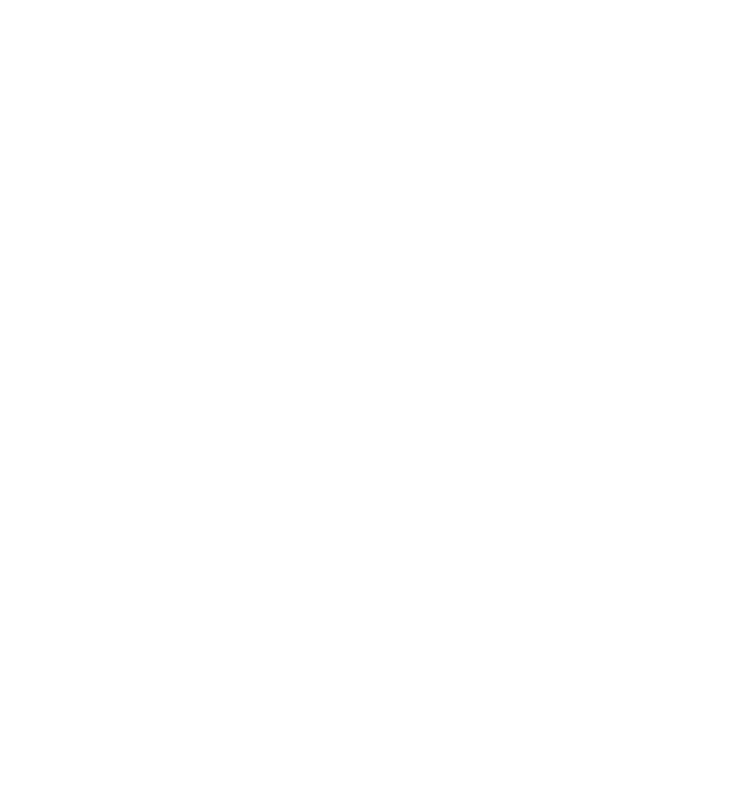
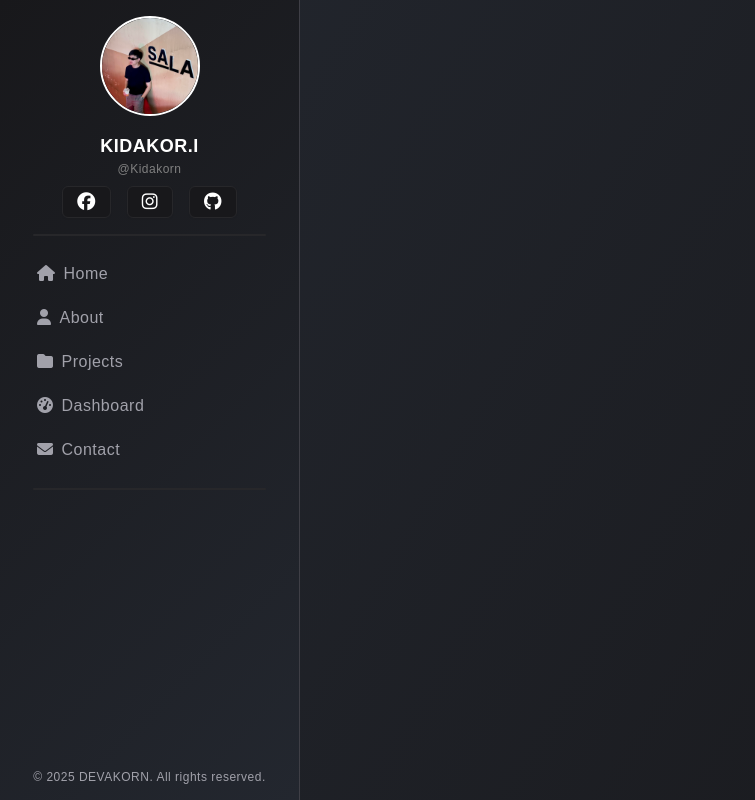
Before and after one commit to kidakorn/DEVAKORN-Web, a plain HTML site: page index.html in a window 1280 px wide. Shown: the whole page, without its empty margins (0-755 px from the left). Drawn offline with Linux system fonts and the light colour scheme.

Commit message:
Add Sidebar

```diff
--- a/css/style.css
+++ b/css/style.css
@@ -3,3 +3,157 @@
 	margin: 0;
 	padding: 0;
 }
+
+body {
+	font-family: 'Mitr', sans-serif;
+	font-weight: 400;
+	font-style: normal;
+	letter-spacing: 0.5px;
+	text-transform: none;
+	white-space: nowrap;
+}
+
+body::after {
+	content: "";
+	display: block;
+	position: fixed;
+	top: 0;
+	left: 0;
+	right: 0;
+	bottom: 0;
+	z-index: -1;
+	background: linear-gradient(120deg, #23272f 0%, #18181b 100%);
+	pointer-events: none;
+}
+
+/*
+  body::after คือ pseudo-element ที่ถูกเพิ่มเข้าไปหลังเนื้อหาใน <body>
+  - content: ""; สร้าง element ว่างๆ
+  - display: block; ทำให้ element นี้เป็น block-level
+  - position: fixed; ให้ element นี้อยู่กับตำแหน่งหน้าจอ ไม่เลื่อนตาม scroll
+  - top, left, right, bottom: 0; ขยาย element ให้เต็มหน้าจอ
+  - z-index: -1; วาง element ไว้ข้างหลังเนื้อหาอื่นๆ
+  - background: linear-gradient(120deg, #23272f 0%, #18181b 100%);
+    ใส่พื้นหลังแบบไล่สี (gradient) จากมุม 120 องศา
+  - pointer-events: none; ไม่ให้ element นี้รับ event การคลิกหรือ hover ใดๆ
+*/
+
+.sidebar {
+	align-items: center;
+	background: linear-gradient(135deg, #18181b 0%, #23272f 100%);
+	border-right: 1px solid #3f3f46;
+	color: #fff;
+	display: flex;
+	flex-direction: column;
+	height: 100%;
+	left: 0;
+	overflow-x: hidden;
+	padding: 16px 20px;
+	position: fixed;
+	top: 0;
+	width: 300px;
+	z-index: 1;
+}
+
+.sidebar hr {
+	border: none;
+	border-top: 2px solid #27272a;
+	border-radius: 100px;
+	margin: 16px 0;
+	width: 90%;
+	align-self: center;
+}
+
+.profile-picture {
+	width: 100px;
+	height: 100px;
+	border-radius: 50%;
+	border: 2px solid #fff;
+	margin-bottom: 20px;
+}
+
+.profile-name {
+	font-size: 18px;
+	font-weight: bold;
+	margin-bottom: 5px;
+}
+
+.profile-link {
+	color: gray;
+	text-decoration: none;
+	font-size: 12px;
+}
+
+.social-links {
+	display: flex;
+	justify-content: center;
+	margin-top: 10px;
+}
+
+.social-links a {
+	margin: 0 8px;
+	color: #fff;
+	text-decoration: none;
+	font-size: 18px;
+	background-color: #18181b;
+	border-radius: 6px;
+	padding: 6px 14px;
+	border: 1px solid #27272a;
+	box-shadow: 0 1px 2px 0 rgba(0, 0, 0, 0.05);
+	transition: background 0.2s, border-color 0.2s, box-shadow 0.2s;
+	display: inline-flex;
+	align-items: center;
+	gap: 6px;
+	font-weight: 500;
+}
+
+.social-links a:hover {
+	background-color: #27272a;
+	border-color: #3f3f46;
+	box-shadow: 0 2px 8px 0 rgba(0, 0, 0, 0.10);
+	color: #a1a1aa;
+}
+
+.sidebar-menu {
+	width: 100%;
+	display: flex;
+	flex-direction: column;
+}
+
+.sidebar-menu a {
+	padding: 12px 16px;
+	text-decoration: none;
+	color: #a1a1aa;
+	display: block;
+	transition: background 0.2s, border-color 0.2s;
+	border-radius: 20px;
+	border: 1px solid transparent;
+}
+
+.sidebar-menu a i {
+	color: #a1a1aa;
+	margin-right: 8px;
+}
+
+.sidebar-menu a:hover {
+	background-color: #27272a;
+	border: 1px solid #3f3f46;
+	color: #fff;
+	transition: background 0.2s, border-color 0.2s;
+}
+
+.sidebar-menu a:hover i {
+	color: #fff;
+	transition: color 0.2s;
+}
+
+.sidebar-footer {
+	margin-top: auto;
+	text-align: center;
+}
+
+.sidebar-footer p {
+	font-size: 12px;
+	color: #a1a1aa;
+	margin-top: 20px;
+}
--- a/index.html
+++ b/index.html
@@ -1,12 +1,47 @@
 <!DOCTYPE html>
 <html lang="en">
+
 <head>
 	<meta charset="UTF-8">
 	<meta name="viewport" content="width=device-width, initial-scale=1.0">
-	<link rel="icon" type="image/x-icon" href="favicon.ico">
+	<link rel="icon" type="image/x-icon" href="/images/logo.ico">
 	<title>DEVAKORN - Website</title>
+	<link rel="stylesheet" href="/css/style.css">
+	<link rel="stylesheet" href="https://cdnjs.cloudflare.com/ajax/libs/font-awesome/6.5.0/css/all.min.css">
+	<link rel="preconnect" href="https://fonts.googleapis.com">
+	<link rel="preconnect" href="https://fonts.gstatic.com" crossorigin>
+	<link href="https://fonts.googleapis.com/css2?family=Prompt:wght@200;300;400;500;600;700&display=swap" rel="stylesheet">
 </head>
+
 <body>
+	<!-- Sidebar -->
+	<div class="sidebar">
+		<img src="/images/profile.jpg" alt="my profile picture" class="profile-picture">
+		<p class="profile-name">KIDAKOR.I</p>
+		<a href="https://line.me/ti/p/oIXCAkx4Xf" class="profile-link" target="_blank">@Kidakorn</a>
+		<!-- social links -->
+		<div class="social-links">
+			<a href="https://www.facebook.com/coke.intha" class="social-links-facebook" target="_blank"><i class="fa-brands fa-facebook"></i></a>
+			<a href="https://www.instagram.com/c0ke_c0ke" class="social-links-instagram" target="_blank"><i class="fa-brands fa-instagram"></i></a>
+			<a href="https://github.com/kidakorn" class="social-links-github" target="_blank"><i class="fa-brands fa-github"></i></a>
+		</div>
+		<hr>
+		<!-- sidebar menu -->
+		<div class="sidebar-menu">
+			<a href="#home"><i class="fa-solid fa-house"></i>Home</a>
+			<a href="#about"><i class="fa-solid fa-user"></i>About</a>
+			<a href="#projects"><i class="fa-solid fa-folder"></i>Projects</a>
+			<a href="#dashbord"><i class="fa-solid fa-tachometer-alt"></i>Dashboard</a>
+			<a href="#contact"><i class="fa-solid fa-envelope"></i>Contact</a>
+		</div>
+		<hr>
+		<!-- footer -->
+		<div class="sidebar-footer">
+			<p>&copy; 2025 DEVAKORN. All rights reserved.</p>
+		</div>
+	</div>
 
+	<script src="/js/script.js"></script>
 </body>
+
 </html>
```
Also changed, not shown: images/logo.ico (added), images/logo.jpg (added), images/profile.jpg (added).
